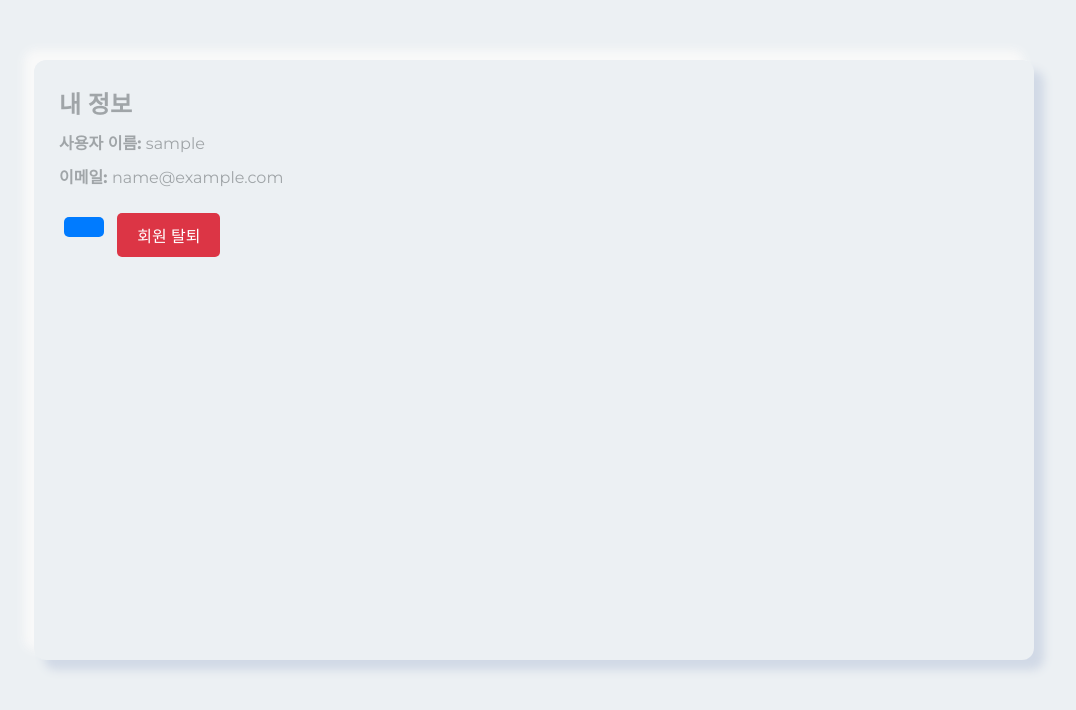
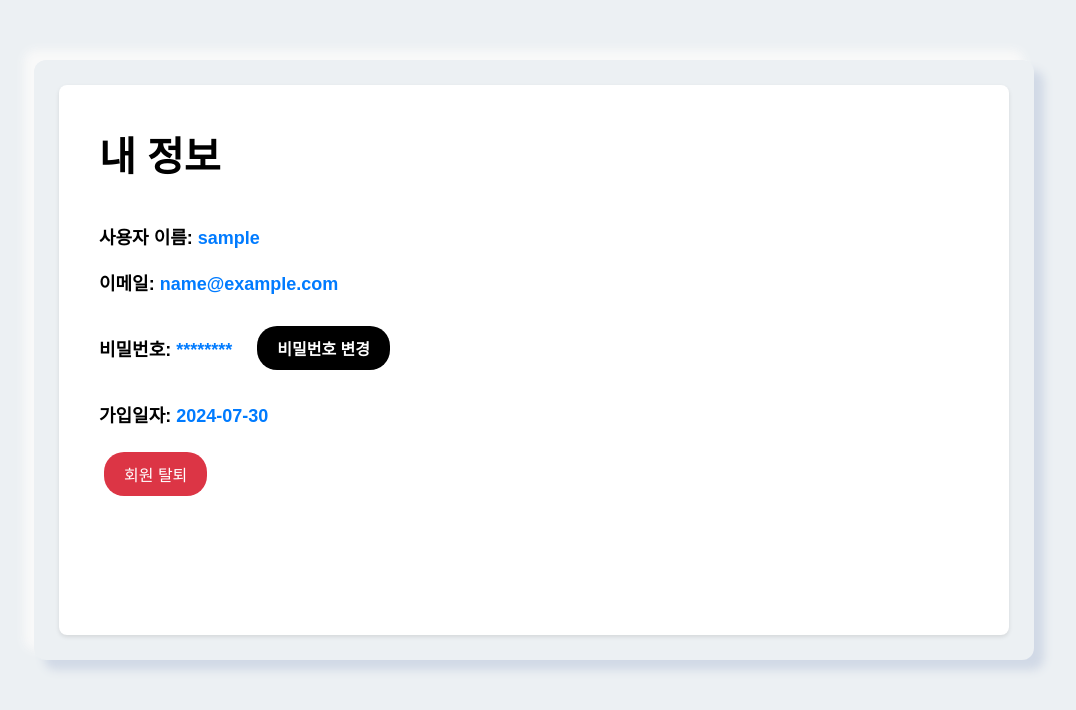
Before and after one commit to Saangjun00/GuardianPath, a Django app: page /accounts/profile/ in a window 1280 px wide. Shown: the part 70-780 px from the top of the page, without its empty margins (106-1182 px from the left). Run offline with Django 3.2, Linux system fonts and the light colour scheme; the visitor is signed in with stand-in values (Sample User, id 1); some libraries are stand-ins or nearby versions.

Commit message:
Update profile.html

```diff
--- a/users/static/css/login_style.css
+++ b/users/static/css/login_style.css
@@ -346,24 +346,54 @@
 
   .profile-container {
     background: #fff;
-    padding: 20px;
+    padding: 20px 40px;
     border-radius: 8px;
     box-shadow: 0 2px 4px rgba(0, 0, 0, 0.1);
     width: 100%;
-    max-width: 500px;
+    max-width: 950px;
+    height: 100%;
+    font-style: normal;
+    font-size: 20px;
+    font-family: Arial, Helvetica, sans-serif;
+    font-weight: 600;
+    color: #000;
+    box-sizing: border-box;
   }
 
   .profile-container h1 {
-    margin-bottom: 20px;
+    margin-top: 20px;
+    margin-bottom: 40px;
   }
 
   .profile-info p {
-    font-size: 16px;
-    margin: 10px 0;
+    font-size: 18px;
+    margin: 20px 0;
+    color: #007bff;
+  }
+
+  .profile-container strong {
+    color: #000;
   }
 
   .profile-actions {
     margin-top: 20px;
+  }
+
+  .password-container {
+    display: flex;
+    align-items: center;
+    gap: 10px; /* 비밀번호와 버튼 사이의 간격 */
+    margin: 10px 0; /* 위아래 여백 */
+  }
+
+  .password-container .btn-primary {
+    background-color: #000;
+    color: #fff;
+    margin-left: 15px;
+  }
+
+  .password-container .btn-primary:hover {
+    background-color: #3e3d3d;
   }
 
   .btn {
@@ -372,7 +402,7 @@
     font-size: 16px;
     text-align: center;
     text-decoration: none;
-    border-radius: 5px;
+    border-radius: 20px;
     border: none;
     cursor: pointer;
     margin: 5px;
--- a/users/templates/profile.html
+++ b/users/templates/profile.html
@@ -7,7 +7,14 @@
     <meta charset="utf-8">
     <link rel="stylesheet" type="text/css" href="{% static "css/login_style.css" %}">
     <link href="https://fonts.googleapis.com/css2?family=Montserrat:wght@400;700;800&display=swap" rel="stylesheet">
-    <title>내 정도</title>
+    <title>내 정보</title>
+    <script>
+      function confirmDeletion(event) {
+        if (!confirm("정말로 탈퇴하시겠습니까?")) {
+          event.preventDefault();
+        }
+      }
+    </script>
   </head>
   <body>
     <header>
@@ -23,22 +30,27 @@
       {% endif %}
     </header>
     <div class="main">
+      <div class="profile-container">
         <h1>내 정보</h1>
         <div class="profile-info">
             <p><strong>사용자 이름: </strong> {{user.username }}</p>
             <p><strong>이메일: </strong> {{ user.email }}</p>
+            <div class="password-container">
+                <p><strong>비밀번호: </strong> ********</p>
+                {% if not user.socialaccount_set.all %}
+                <!-- 소셜 계정이 연동되지 않은 경우 비밀번호 변경 링크를 표시 -->
+                <a href="{% url 'password_change' %}" class="btn btn-primary">비밀번호 변경</a>
+                {% endif %}
+          </div>
+            <p><strong>가입일자: </strong> {{ user.date_joined|date:"Y-m-d" }}</p>
         </div>
         <div class="profile-actions">
-            {% if not user.socialaccount_set.all %}
-                <!-- 소셜 계정이 연동되지 않은 경우 비밀번호 변경 링크를 표시 -->
-                <a href="{% url 'password_change' %}" class="btn btn-primary" 비밀번호 변경></a>
-            {% endif %}
-
-            <form action="{% url 'delete_account' %}" method="post" style="display: inline;">
+            <form action="{% url 'delete_account' %}" method="post" style="display: inline;" onsubmit="confirmDeletion(event)">
                 {% csrf_token %}
                 <button type="submit" class="btn btn-danger">회원 탈퇴</button>
             </form>
         </div>
+      </div>
     </div>
   </body>
 </html>
--- a/users/views.py
+++ b/users/views.py
@@ -101,7 +101,6 @@ def logout_view(request):
 
 @login_required
 def profile_view(request):
-    # 사용자 정보를 템플릿에 전달할 수 있습니다.
     return render(request, 'profile.html')
 
 class UserDeleteView(LoginRequiredMixin, View):
```
